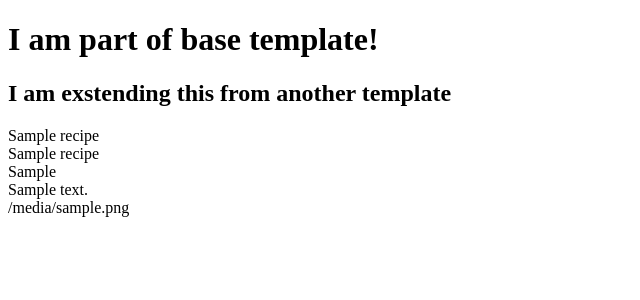
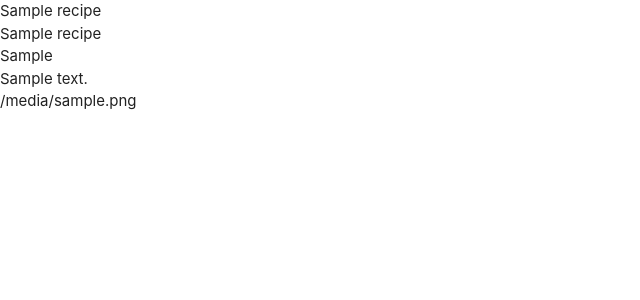
Before and after one commit to TjoAlex/Cooking-It, a Flask app: page / in a window 1280 px wide. Shown: the top 300 px of the page, without its empty margins (0-640 px from the left). Run offline with Flask 2, Linux system fonts and the light colour scheme; a database or web service that is not in the repository returns one stand-in record (values such as "Sample title"); some libraries are stand-ins or nearby versions.

Commit message:
Add Materialize and static files

```diff
--- a/templates/base.html
+++ b/templates/base.html
@@ -5,15 +5,32 @@
     <meta charset="UTF-8">
     <meta http-equiv="X-UA-Compatible" content="IE=edge">
     <meta name="viewport" content="width=device-width, initial-scale=1.0">
+    <!-- Materialize Icons -->
+    <link href="https://fonts.googleapis.com/icon?family=Material+Icons" rel="stylesheet" type="text/css">
+    <!-- Materialize minified CSS -->
+    <link rel="stylesheet" href="https://cdnjs.cloudflare.com/ajax/libs/materialize/1.0.0/css/materialize.min.css"
+        type="text/css">
+    <!-- Custom CSS -->
+    <link rel="stylesheet" href="{{ url_for('static', filename='css/style.css') }}" type="text/css">
+    {% block styles %}
+    {% endblock %}
     <title>Cooking-It</title>
 </head>
 
 <body>
 
-    <h1> I am part of base template! </h1>
     {% block content %}
     {% endblock %}
 
+    <!-- Jquery -->
+    <script src="https://code.jquery.com/jquery-3.6.0.min.js"
+        integrity="sha256-/xUj+3OJU5yExlq6GSYGSHk7tPXikynS7ogEvDej/m4=" crossorigin="anonymous"></script>
+    <!-- Materialize JavaScript -->
+    <script src="https://cdnjs.cloudflare.com/ajax/libs/materialize/1.0.0/js/materialize.min.js"></script>
+    <!-- Custom JavaScript -->
+    <script src="{{ url_for('static', filename='js/script.js') }}"></script>
+    {% block scripts %}
+    {% endblock %}
 </body>
 
 </html>
--- a/templates/recipe.html
+++ b/templates/recipe.html
@@ -1,7 +1,6 @@
 {% extends "base.html" %}
 {% block content %}
 
-<h2> I am exstending this from another template </h2>
 
 {% for recipe in recipe %}
 {{ recipe.recipe_name }}<br>
```
Also changed, not shown: static/css/style.css (added), static/js/script.js (added).
